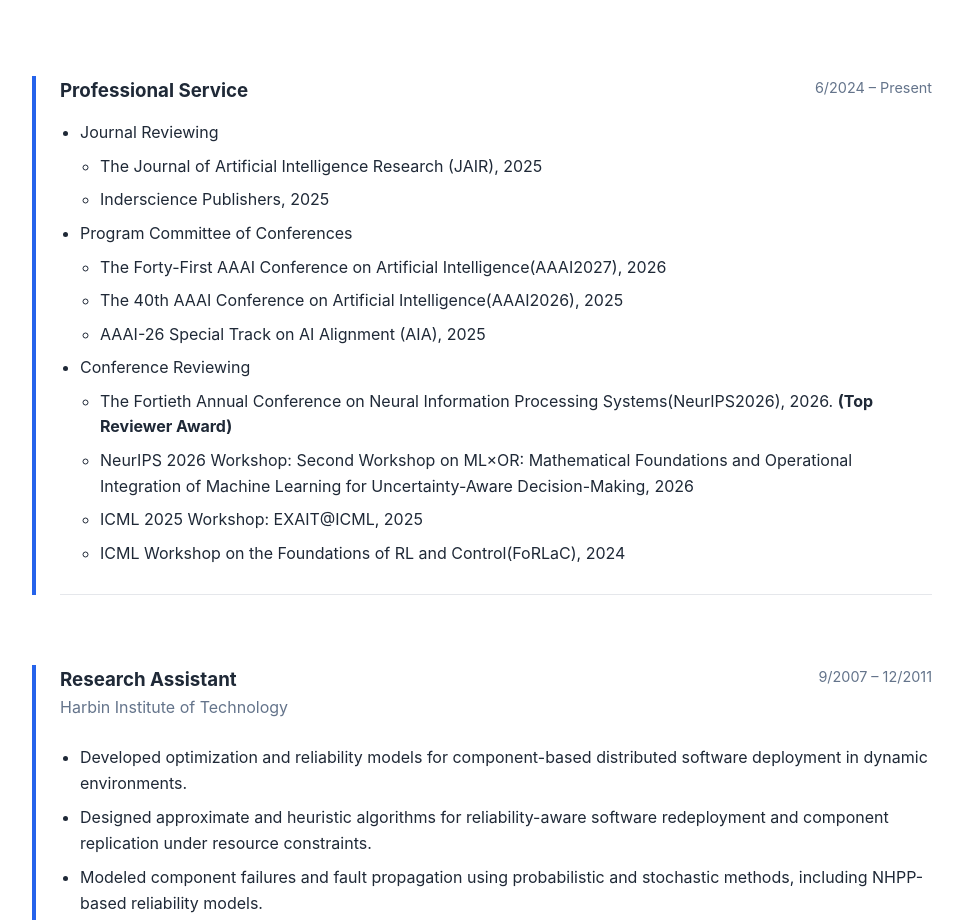
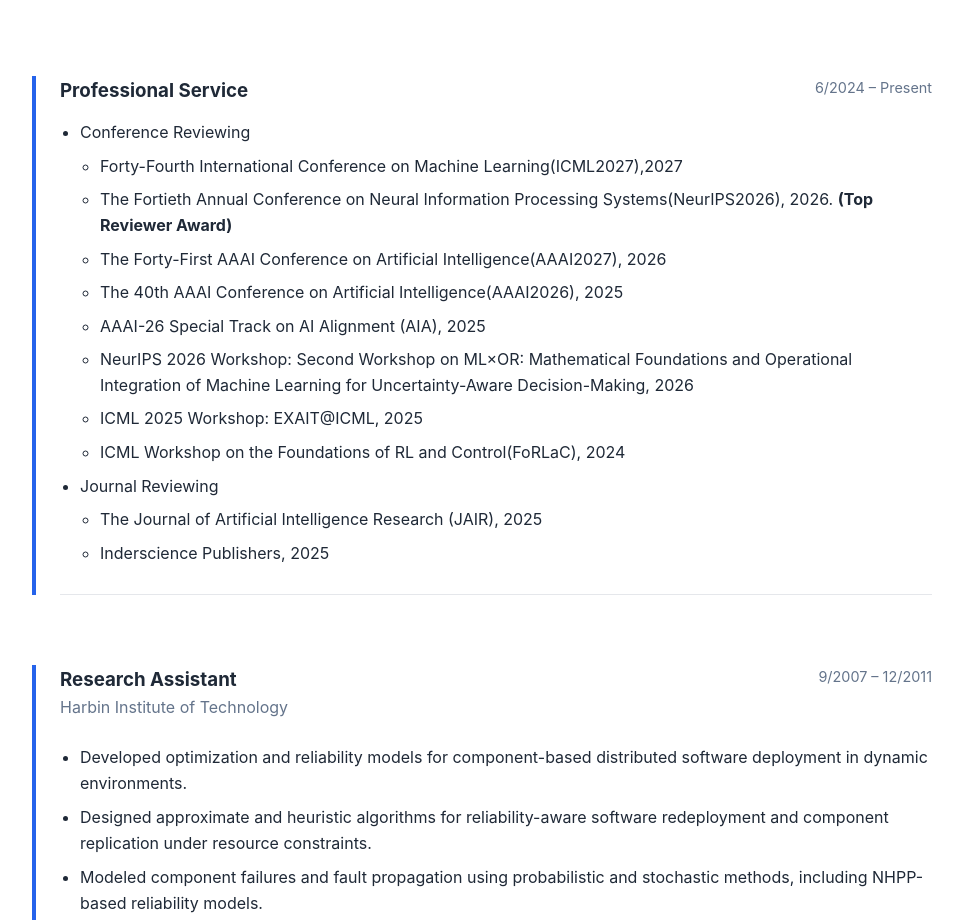
Before and after one commit to suxh2019/personal_webiste, a plain HTML site: page experience.html in a window 1280 px wide. Shown: the part 2102-3022 px from the top of the page, without its empty margins (158-1121 px from the left). Drawn offline with Linux system fonts and the light colour scheme.

Commit message:
icml reviewer

```diff
--- a/experience.html
+++ b/experience.html
@@ -275,26 +275,24 @@ optimization, model evaluation, and reproducible experiments.
     <div class="service-item">
       <div>
        <ul>
+           <li>Conference Reviewing</li>
+           <ul>
+            <li> Forty-Fourth International Conference on Machine Learning(ICML2027),2027  </li>
+            <li>The Fortieth Annual Conference on Neural Information Processing Systems(NeurIPS2026), 2026. <strong>(Top Reviewer Award)</strong> </li>
+            <li> The Forty-First AAAI Conference on Artificial Intelligence(AAAI2027), 2026</li>
+             <li> The 40th AAAI Conference on Artificial Intelligence(AAAI2026), 2025</li>
+             <li> AAAI-26 Special Track on AI Alignment (AIA), 2025</li>
+            <li>  NeurIPS 2026 Workshop: Second Workshop on ML×OR: Mathematical Foundations and Operational Integration of
+              Machine Learning for Uncertainty-Aware Decision-Making, 2026</li>
+            <li>  ICML 2025 Workshop: EXAIT@ICML, 2025</li>
+            <li> ICML Workshop on the Foundations of RL and Control(FoRLaC), 2024</li>
+          </ul>
         <li> Journal Reviewing </li>
             <ul>
               <li> The Journal of Artificial Intelligence Research (JAIR), 2025</li>
               <li> Inderscience Publishers, 2025</li>
             </ul>
-        <li> Program Committee of Conferences</li>
-           <ul>
-             <li> The Forty-First AAAI Conference on Artificial Intelligence(AAAI2027), 2026</li>
-             <li> The 40th AAAI Conference on Artificial Intelligence(AAAI2026), 2025</li>
-             <li> AAAI-26 Special Track on AI Alignment (AIA), 2025</li>
-           </ul>
-        <li>Conference Reviewing</li>
-           <ul>
-            <li>The Fortieth Annual Conference on Neural Information Processing Systems(NeurIPS2026), 2026. <strong>(Top Reviewer Award)</strong> </li>
 
-            <li>  NeurIPS 2026 Workshop: Second Workshop on ML×OR: Mathematical Foundations and Operational Integration of
-              Machine Learning for Uncertainty-Aware Decision-Making, 2026</li>
-            <li>  ICML 2025 Workshop: EXAIT@ICML, 2025</li>
-            <li> ICML Workshop on the Foundations of RL and Control(FoRLaC), 2024</li>
-          </ul>
       </ul>
       </div>
 
```
